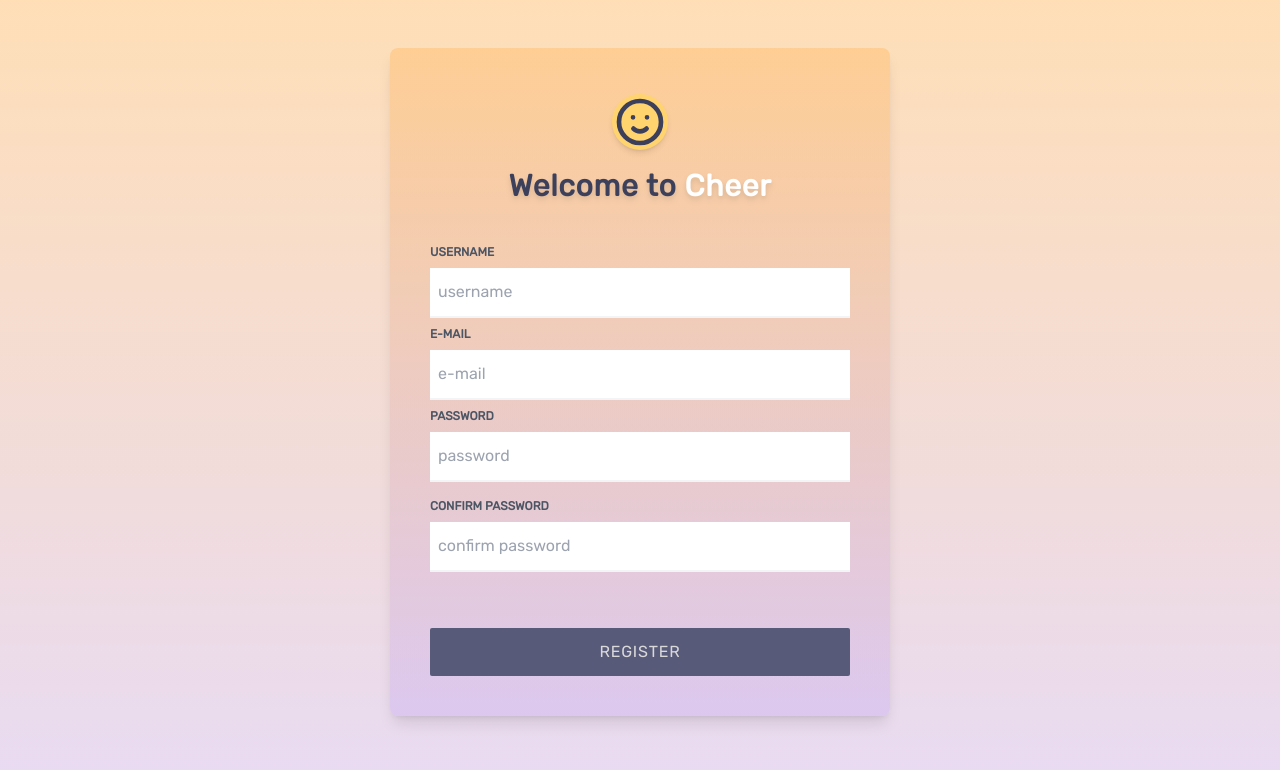
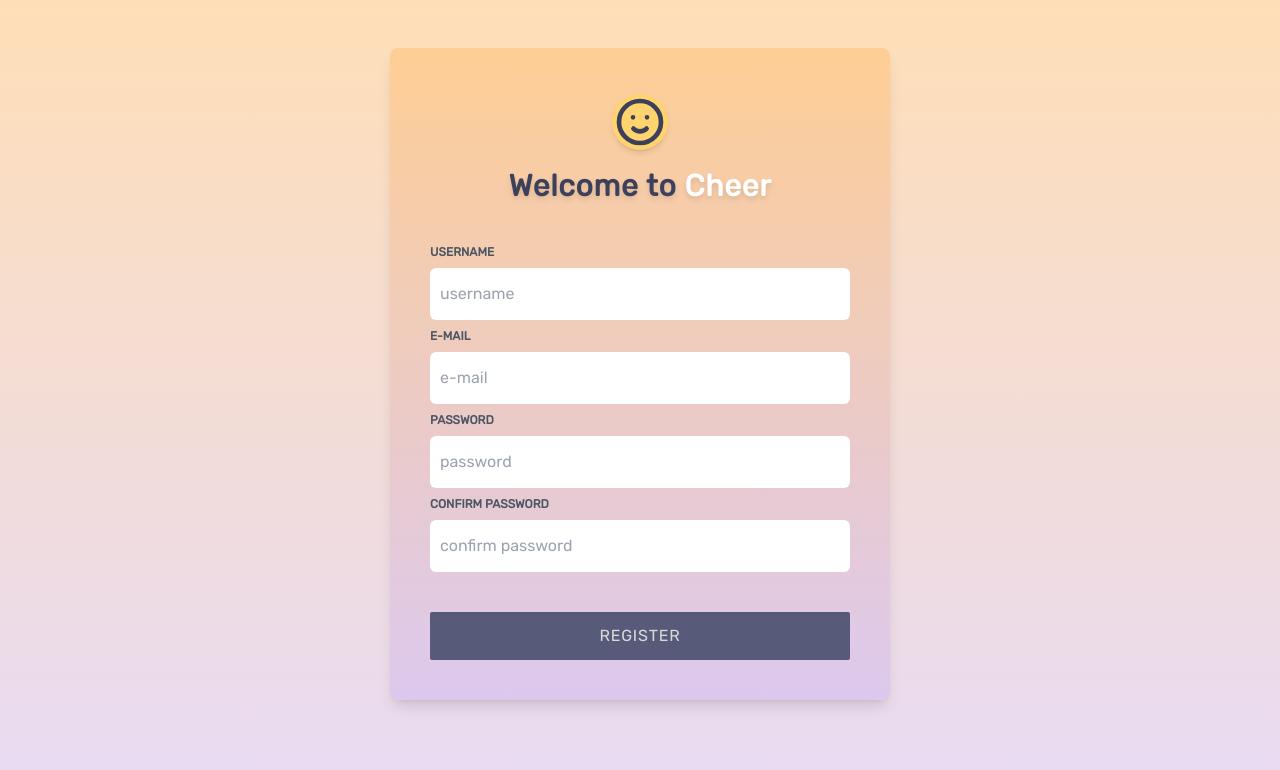
Before and after one commit to leeyuljung/Social-media-website-cheer, a React (Create React App) app in the folder client/: page /register in a window 1280 px wide. Shown: the top 770 px of the page. Built offline with nearby package versions, Linux system fonts and the light colour scheme.

Commit message:
feat: 新增顯示 Register 欄位驗證訊息

```diff
--- a/client/src/pages/Register.js
+++ b/client/src/pages/Register.js
@@ -24,6 +24,7 @@ const Register = () => {
     passwordConfirm: ''
   });
   const [ loading, setLoading ] = useState(false);
+  const [ errors, setErrors ] = useState({});
 
   const onChange = (e) => {
     setValues({...values, [e.target.name]: e.target.value});
@@ -33,6 +34,11 @@ const Register = () => {
     update(cache, result){
       console.log(result);
       navigate('/');
+    },
+    onError(err){
+      setErrors(err.graphQLErrors[0].extensions.errors);
+      // console.log(err.graphQLErrors[0].extensions.errors);
+      setLoading(false);
     },
     variables: values
   })
@@ -50,7 +56,7 @@ const Register = () => {
       </svg>
       <h2 className="text-center font-semibold text-3xl text-[#3d405b] tracking-wide drop-shadow-md">Welcome to <span className="text-[#fff]">Cheer</span></h2>
 
-      <form className="mt-10" onSubmit={ onSubmit }>
+      <form className="mt-10" onSubmit={ onSubmit } noValidate>
         {/* Username*/}
         <label htmlFor="username" className="block text-xs font-semibold text-gray-600 uppercase">Username</label>
         <input
@@ -58,7 +64,7 @@ const Register = () => {
           type="text"
           name="username"
           placeholder="username"
-          className="block w-full py-3 px-2 mt-2 text-[#3d405b] appearance-none border-b-2 border-gray-100 focus:text-gray-500 focus:outline-none focus:border-gray-200"
+          className={`block w-full py-3 px-2 mt-2 text-[#3d405b] appearance-none border-2 border-transparent rounded-md transition duration-500 focus:outline-none focus:border-[#b7a8e8] ${ errors.username ? "border-[#ffa718]" : ""}`}
           required
           value={ values.username }
           onChange={ onChange }
@@ -71,7 +77,7 @@ const Register = () => {
           type="email"
           name="email"
           placeholder="e-mail"
-          className="block w-full py-3 px-2 mt-2 text-[#3d405b] appearance-none border-b-2 border-gray-100 focus:text-gray-500 focus:outline-none focus:border-gray-200"
+          className={`block w-full py-3 px-2 mt-2 text-[#3d405b] appearance-none border-2 border-transparent rounded-md transition duration-500 focus:outline-none focus:border-[#b7a8e8] ${ errors.email ? "border-[#ffa718]" : ""}`}
           required
           value={ values.email }
           onChange={ onChange }
@@ -84,7 +90,7 @@ const Register = () => {
           type="password"
           name="password"
           placeholder="password"
-          className="block w-full py-3 px-2 mt-2 mb-4 text-[#3d405b] appearance-none border-b-2 border-gray-100 focus:text-gray-500 focus:outline-none focus:border-gray-200"
+          className={`block w-full py-3 px-2 mt-2 text-[#3d405b] appearance-none border-2 border-transparent rounded-md transition duration-500 focus:outline-none focus:border-[#b7a8e8] ${ errors.password ? "border-[#ffa718]" : ""}`}
           required
           value={ values.password }
           onChange={ onChange }
@@ -97,7 +103,7 @@ const Register = () => {
           type="password"
           name="passwordConfirm"
           placeholder="confirm password"
-          className="block w-full py-3 px-2 mt-2 mb-4 text-[#3d405b] appearance-none border-b-2 border-gray-100 focus:text-gray-500 focus:outline-none focus:border-gray-200"
+          className={`block w-full py-3 px-2 mt-2 text-[#3d405b] appearance-none border-2 border-transparent rounded-md transition duration-500 focus:outline-none focus:border-[#b7a8e8] ${ errors.passwordConfirm ? "border-[#ffa718]" : ""}`}
           required
           value={ values.passwordConfirm }
           onChange={ onChange }
@@ -123,6 +129,13 @@ const Register = () => {
             <a href="register" className="flex-2">Login</a>
         </div> */}
       </form>
+      {
+        Object.keys(errors).length > 0 && (
+          <ul className="bg-[#fcb09b94] px-8 py-4 mt-2 rounded-lg opacity-100 transition duration-500 text-[#585a79] border-2 border-solid border-[#ffffff85] shadow-md">
+            { Object.values(errors).map(value => <li key={ value }>{ value }</li>) }
+          </ul>
+        )
+      }
     </div>
   )
 }
```
